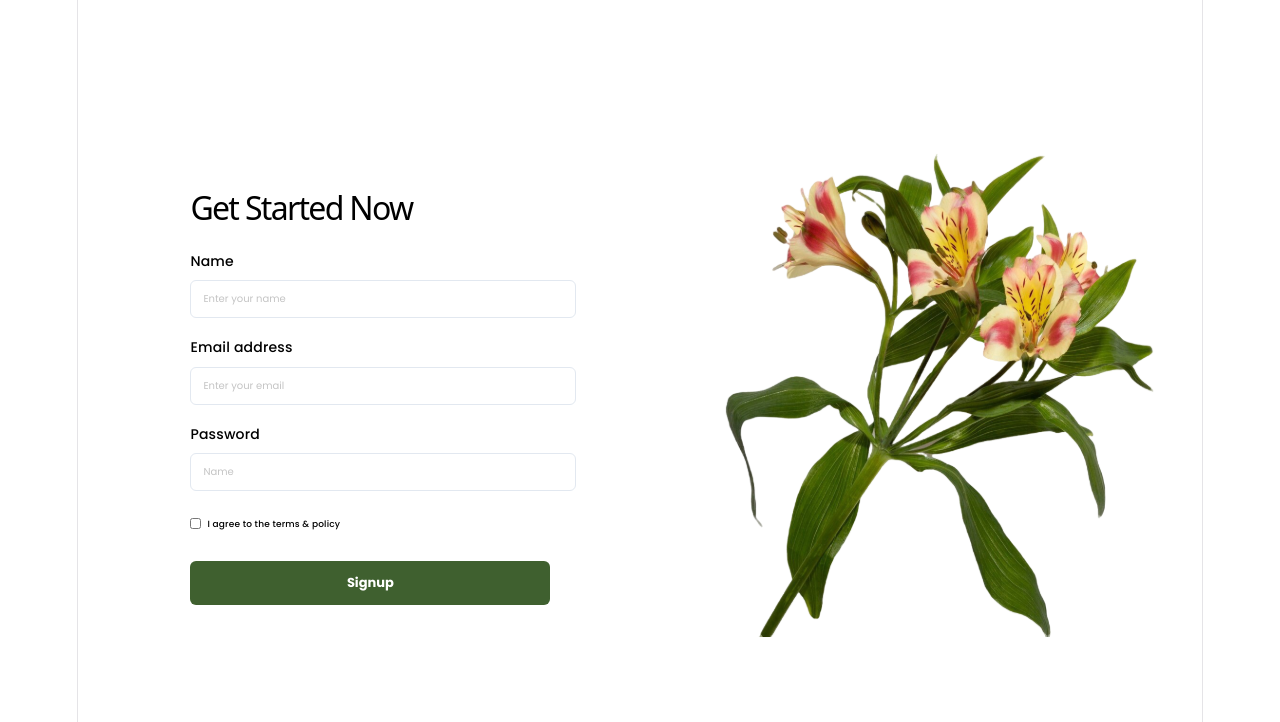
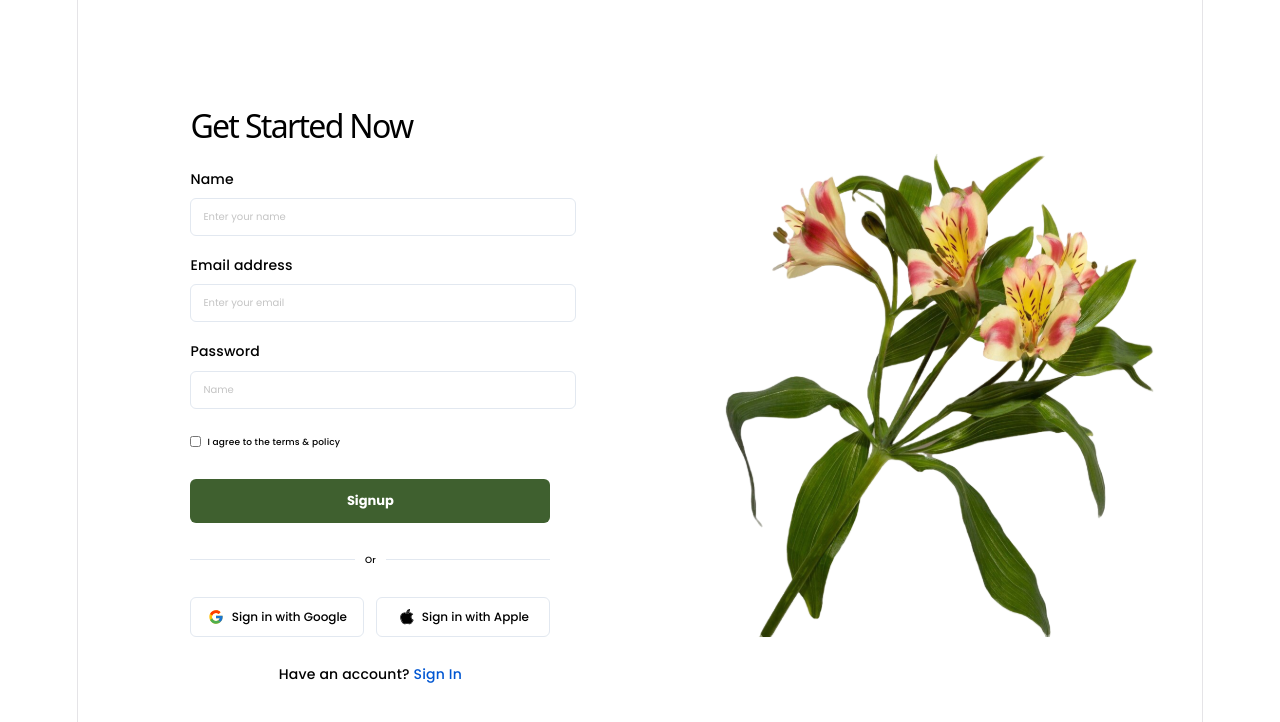
Before and after one commit to luisnarcisodh/appdev1-final-practical-exam, a React (Vite) app: page / in a window 1280 px wide. Shown: the top 722 px of the page. Built offline with nearby package versions, Linux system fonts and the light colour scheme.

Commit message:
Add divider and social sign-in buttons

```diff
--- a/src/components/SignUp.jsx
+++ b/src/components/SignUp.jsx
@@ -1,6 +1,9 @@
 import React from 'react';
 import styles from './SignUp.module.css';
 import blossomFlower from '../assets/blossom-flower.svg';
+// In-import natin yung mga logos mula sa assets folder
+import googleLogo from '../assets/icons-google-logo.svg';
+import appleLogo from '../assets/icons-apple-logo.svg';
 
 export default function SignUp() {
   return (
@@ -52,6 +55,28 @@ export default function SignUp() {
             Signup
           </button>
         </form>
+
+        {/* Part 3: Divider and Bottom Section */}
+        <div className={styles.divider}>
+          <span>Or</span>
+        </div>
+
+        <div className={styles.socialGroup}>
+          <button type="button" className={styles.socialButton}>
+            {/* Ginamit ang in-import na googleLogo */}
+            <img src={googleLogo} alt="Google" className={styles.socialIcon} />
+            Sign in with Google
+          </button>
+          <button type="button" className={styles.socialButton}>
+            {/* Ginamit ang in-import na appleLogo */}
+            <img src={appleLogo} alt="Apple" className={styles.socialIcon} />
+            Sign in with Apple
+          </button>
+        </div>
+
+        <p className={styles.bottomText}>
+          Have an account? <a href="/login" className={styles.link}>Sign In</a>
+        </p>
       </div>
 
       {/* Right Section */}
--- a/src/components/SignUp.module.css
+++ b/src/components/SignUp.module.css
@@ -12,19 +12,18 @@
   display: flex;
   flex-direction: column;
   justify-content: center;
-  align-items: flex-start; /* Eto yung magdidikit sa kanila lahat sa kaliwang gilid */
-  padding-left: 10%; /* Inayos ang spacing para nasa gilid talaga */
+  align-items: flex-start;
+  padding-left: 10%;
   padding-right: 2rem;
   max-width: 600px;
 }
 
-/* get starterted - poppins medium 32 */
 .title {
   font-size: 32px;
   font-weight: 500;
   color: #000000;
   margin: 0;
-  text-align: left; /* Siguradong left-aligned */
+  text-align: left;
 }
 
 .rightSection {
@@ -54,30 +53,27 @@
   display: flex;
   flex-direction: column;
   gap: 6px;
-  align-items: flex-start; /* Left aligned ang label at textbox */
+  align-items: flex-start;
 }
 
-/* name - poppins medium 14 */
 .label {
   font-size: 14px;
   font-weight: 500;
   color: #000000;
 }
 
-/* enter your name - poppins medium 10 */
 .input {
-  width: 100%; /* Para sakop buong width ng form */
+  width: 100%;
   padding: 10px 12px;
   border: 1px solid #E2E8F0;
   border-radius: 6px;
   font-size: 10px;
   font-weight: 500;
   font-family: inherit;
-  background-color: #ffffff; /* White background */
+  background-color: #ffffff;
   outline: none;
 }
 
-/* Eto yung light gray na text ng placeholder sa loob */
 .input::placeholder {
   color: #C4C4C4;
   font-weight: 400;
@@ -98,7 +94,6 @@
   accent-color: #3b5c2a;
 }
 
-/* I agree to the terms & policy - poppins medium 9 */
 .checkboxLabel {
   font-size: 9px;
   font-weight: 500;
@@ -111,9 +106,8 @@
   text-underline-offset: 2px;
 }
 
-/* signup - poppins bold 13 */
 .submitButton {
-  width: 100%; /* Para kasing-haba siya ng textboxes */
+  width: 100%;
   background-color: #3f602f;
   color: #ffffff;
   padding: 12px;
@@ -125,3 +119,76 @@
   cursor: pointer;
   margin-top: 8px;
 }
+
+/* =========================================
+   PART 3: DIVIDER & BOTTOM SECTION STYLES
+   ========================================= */
+
+.divider {
+  display: flex;
+  align-items: center;
+  text-align: center;
+  margin-top: 24px;
+  margin-bottom: 24px;
+  width: 100%;
+  max-width: 360px;
+}
+
+.divider::before,
+.divider::after {
+  content: '';
+  flex: 1;
+  border-bottom: 1px solid #E2E8F0;
+}
+
+.divider span {
+  padding: 0 10px;
+  font-size: 9px;
+  font-weight: 500;
+  color: #000000;
+}
+
+.socialGroup {
+  display: flex;
+  gap: 12px;
+  width: 100%;
+  max-width: 360px;
+}
+
+.socialButton {
+  flex: 1;
+  display: flex;
+  align-items: center;
+  justify-content: center;
+  gap: 8px;
+  padding: 10px;
+  background-color: #ffffff;
+  border: 1px solid #E2E8F0;
+  border-radius: 6px;
+  font-size: 12px;
+  font-weight: 500;
+  font-family: inherit;
+  color: #000000;
+  cursor: pointer;
+}
+
+.socialIcon {
+  width: 16px;
+  height: 16px;
+  object-fit: contain;
+}
+
+.bottomText {
+  margin-top: 24px;
+  font-size: 14px;
+  font-weight: 500;
+  color: #000000;
+  text-align: center;
+  width: 100%;
+  max-width: 360px;
+}
+
+.link {
+  color: #0056D2;
+  text-decoration: none;
+}
```
Also changed, not shown: huevos-signup-bottom.png (added).
